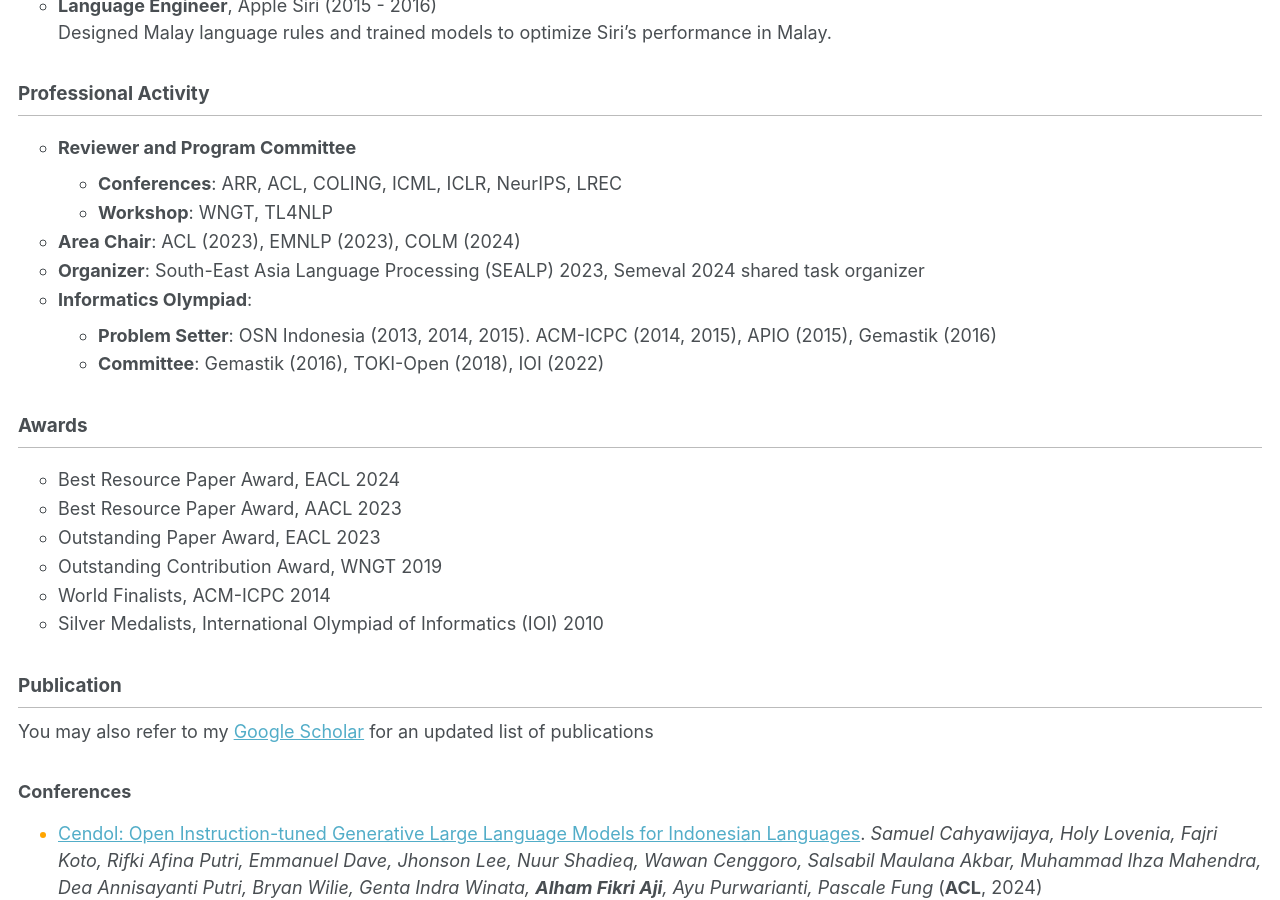
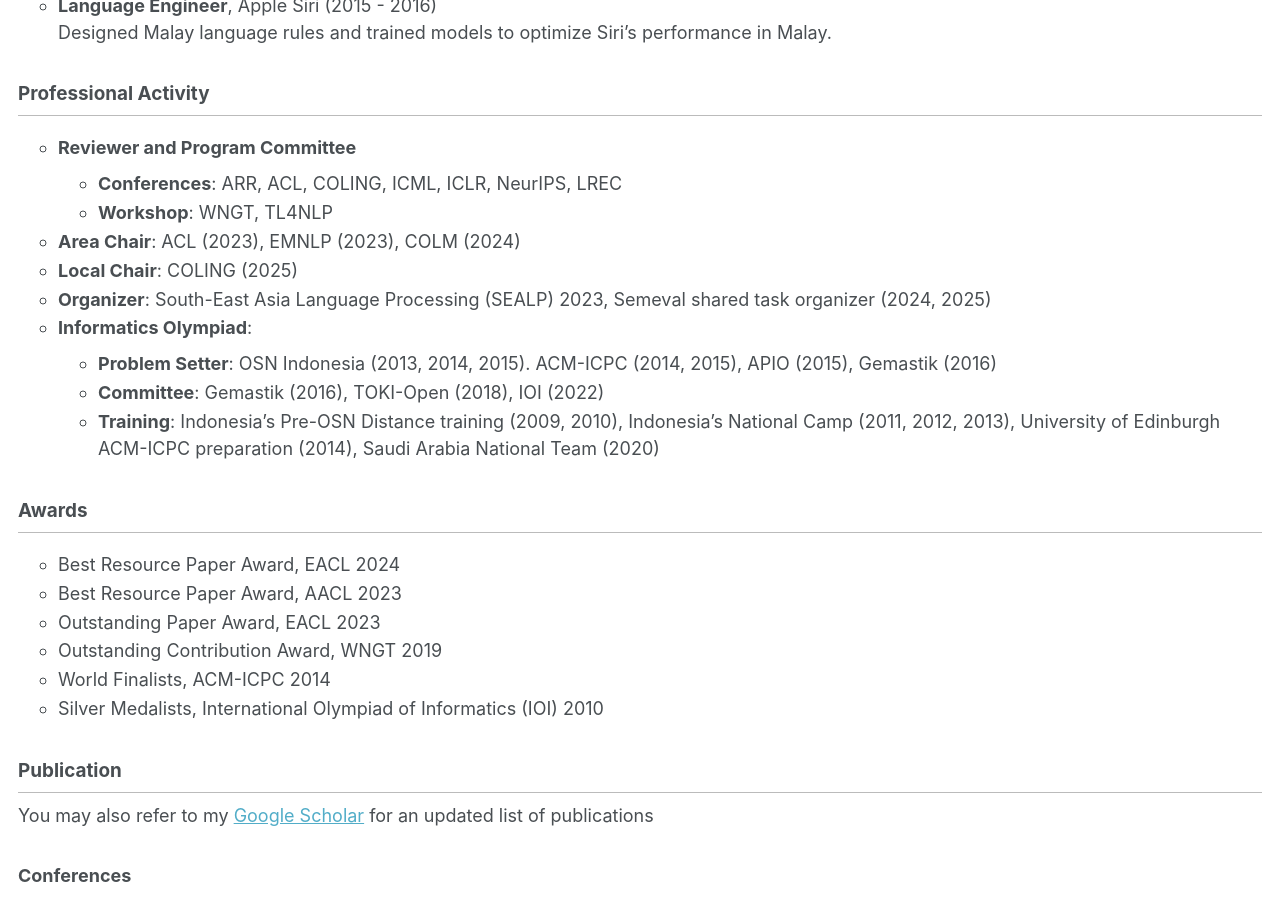
Before and after one commit to afaji/afaji.github.io, a Jekyll site: the page built from _pages/cv.md, in a window 1280 px wide and 900 px high, scrolled down 890 px. Built offline with Jekyll 4.4.1, drawn with Linux system fonts in a browser that asks for light colours; some of the changed text lies outside the part shown.

Commit message:
Update cv.md

```diff
--- a/_pages/cv.md
+++ b/_pages/cv.md
@@ -47,10 +47,12 @@
   * **Conferences**: ARR, ACL, COLING, ICML, ICLR, NeurIPS, LREC
   * **Workshop**: WNGT, TL4NLP
 * **Area Chair**: ACL (2023), EMNLP (2023), COLM (2024)
-* **Organizer**: South-East Asia Language Processing (SEALP) 2023, Semeval 2024 shared task organizer
+* **Local Chair**: COLING (2025)
+* **Organizer**: South-East Asia Language Processing (SEALP) 2023, Semeval shared task organizer (2024, 2025)
 * **Informatics Olympiad**:
   * **Problem Setter**: OSN Indonesia (2013, 2014, 2015). ACM-ICPC (2014, 2015), APIO (2015), Gemastik (2016)
   * **Committee**: Gemastik (2016), TOKI-Open (2018), IOI (2022)
+  * **Training**: Indonesia's Pre-OSN Distance training (2009, 2010), Indonesia's National Camp (2011, 2012, 2013), University of Edinburgh ACM-ICPC preparation (2014), Saudi Arabia National Team (2020)
 
 ## Awards
 * Best Resource Paper Award, EACL 2024
@@ -87,16 +89,27 @@
 {% endfor %}
 </ul>
 
+## Supervision and Mentorship
+<ul>
+{% for student in site.data.student %}
+<li>
+    <a href="{{ student.url }}">{{ student.name | raw }}</a>
+    **Role**: {{ student.role }}
+    **Period**: {{ student.period }}
+    {%if student.job %}Current position: {{ student.job }}{% endif %}
+</li>
+{% endfor %}
+</ul>
 
 ## Teaching and Talks
 
 * **Teaching**:
+  * Introduction to Data Science (Monash Indonesia, 2024, Term 4 (8 weeks - for MSc)\
+    Main instructor. Introduction to Python, data science, and AI.
   * NLP702 Advanced Natural Language Processing (MBZUAI, 2024 Spring - for MSc)\
     Co-instructor. Covered efficient and large-scale NLP, including LLM, distributed training, distillation, parameter-efficient fine-tuning, and linear Transformers.
   * NLP801 Deep Learning for Language Processing (MBZUAI, 2023 Fall - for PhD)\
     Main instructor. Designed and taught the module, covering various recent research topics and trends in NLP.
-  * IOI-Camp for Saudi Arabia (2020)\
-    Intense IOI preparation camp for 2 months. Designed the module, materials, as well as weekly contests and selection process. Covered advanced algorithms and data structures.
 
 * **Talks**:
   * **Training Lightweight Model via Knowledge Distillation and Parameter Efficient Finetuning**\
```
